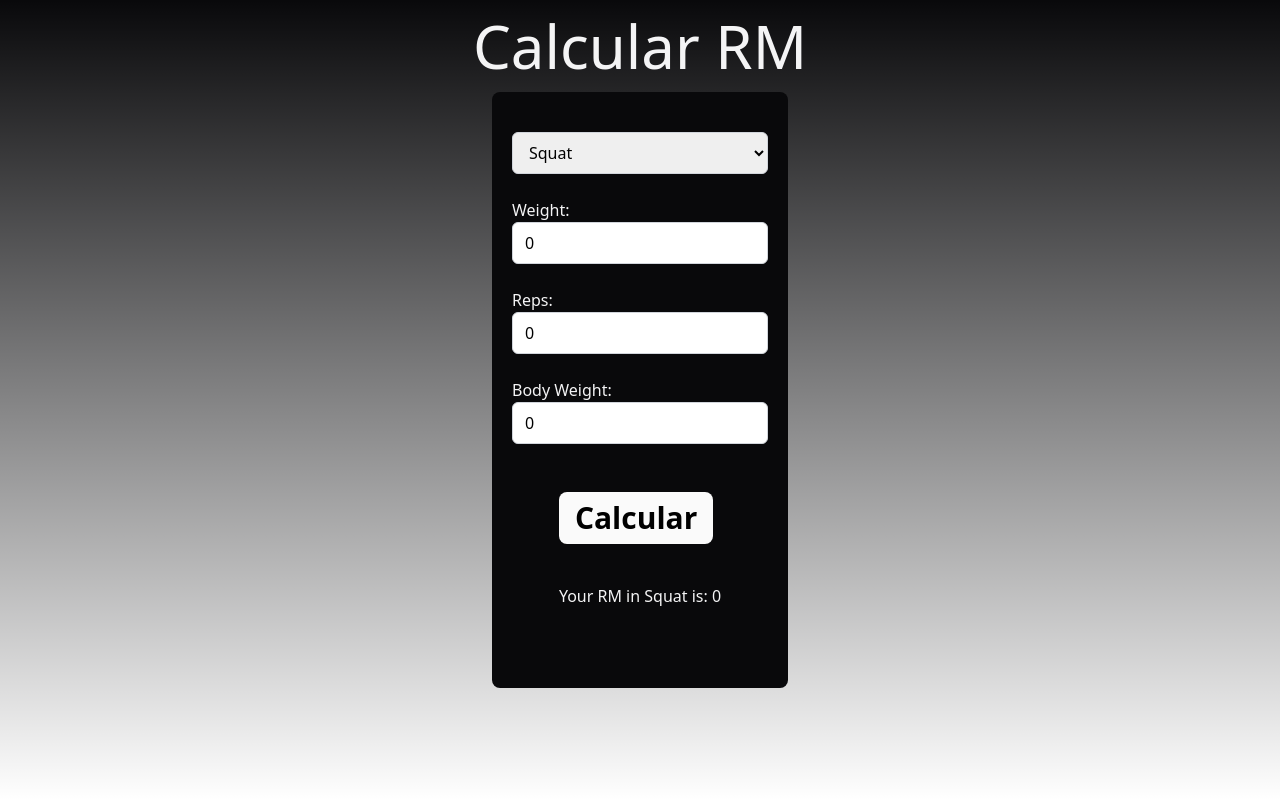
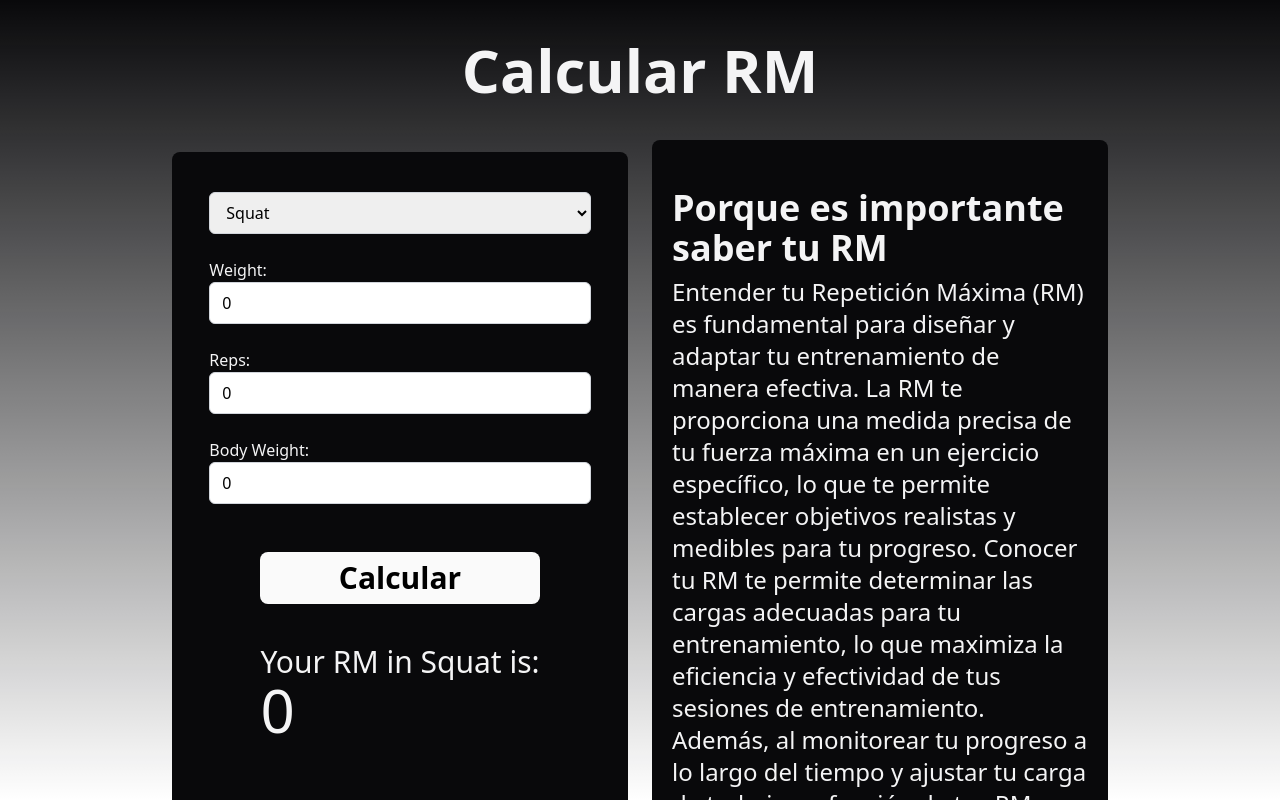
Before and after one commit to DIEGODOPAZO/RmCalculatorNextjs, a Next.js app: page / in a window 1280 px wide. Both pictures are taken after a click on the button "Calcular". Shown: the top 800 px of the page. Built offline with nearby package versions, Linux system fonts and the light colour scheme.

Commit message:
Añadido el parrafo de texto y mejorado los estilos y el responsive. Falta hacer tests y mejorar un poco los estilos

```diff
--- a/src/app/page.jsx
+++ b/src/app/page.jsx
@@ -2,13 +2,40 @@ import Form from "@/components/ui/Form";
 
 export default function Home() {
   return (
-    <main className="flex flex-col justify-center items-center columns-1">
-      <h1 className="text-accent top-3 my-4 text-6xl fonnt-bold">
+    <main className="flex flex-col justify-center items-center columns-1 w-9/10">
+      <h1 className="text-accent top-3 my-10 text-6xl font-bold">
         Calcular RM
       </h1>
 
-      <div className="bg-card-dark py-10 px-5 rounded">
-        <Form />
+      <div className="flex flex-col w-9/12 sm:flex-row">
+        <div className="bg-card-dark py-10 px-5 rounded w-11/12 sm:m-6/12 mx-3 my-3">
+          <Form />
+        </div>
+
+        <div className="text-accent bg-card-dark py-10 px-5 rounded w-11/12 sm:m-6/12 mx-3 flex flex-col">
+          <h2 className="text-4xl font-bold my-2">
+            {" "}
+            Porque es importante saber tu RM{" "}
+          </h2>
+          <p className="text-2xl">
+            Entender tu Repetición Máxima (RM) es fundamental para diseñar y
+            adaptar tu entrenamiento de manera efectiva. La RM te proporciona
+            una medida precisa de tu fuerza máxima en un ejercicio específico,
+            lo que te permite establecer objetivos realistas y medibles para tu
+            progreso. Conocer tu RM te permite determinar las cargas adecuadas
+            para tu entrenamiento, lo que maximiza la eficiencia y efectividad
+            de tus sesiones de entrenamiento. Además, al monitorear tu progreso
+            a lo largo del tiempo y ajustar tu carga de trabajo en función de
+            tus RM, puedes mejorar constantemente tu fuerza y resistencia
+            muscular de manera segura y efectiva. Esto no solo te ayuda a
+            alcanzar tus metas de acondicionamiento físico más rápidamente, sino
+            que también reduce el riesgo de lesiones al evitar el
+            sobreentrenamiento o el levantamiento de pesos inapropiados. En
+            resumen, conocer tu RM es una herramienta invaluable para optimizar
+            tu entrenamiento, mejorar tu rendimiento y garantizar un progreso
+            constante en tu camino hacia una mejor salud y forma física.
+          </p>
+        </div>
       </div>
     </main>
   );
--- a/src/components/ui/Button.jsx
+++ b/src/components/ui/Button.jsx
@@ -4,6 +4,7 @@ import React, { useState } from "react";
 
 export default function Button({ weight, reps, bodWeight, exercise }) {
   const [result, setResult] = useState(null);
+  const [exerciseLocal, setExercise] = useState("");
 
   //funciones para calcular las rm
   function rmSBD(weigth, reps) {
@@ -74,6 +75,7 @@ export default function Button({ weight, reps, bodWeight, exercise }) {
   }
   function handleSubmit() {
     var res = 0;
+    setExercise(exercise)
     switch (exerciseToFormula()) {
       case "SBD":
         res = rmSBD(weight, reps);
@@ -91,7 +93,7 @@ export default function Button({ weight, reps, bodWeight, exercise }) {
   }
 
   return (
-    <div>
+    <div className="flex flex-col">
       <button
         className="bg-card-foreground-dark hover:bg-popover-foreground-dark text-black font-bold py-2 px-4 text-3xl rounded"
         onClick={() => handleSubmit()}
@@ -102,8 +104,8 @@ export default function Button({ weight, reps, bodWeight, exercise }) {
       {
         //sirver para ver si hay resultado, si lo hay se muestran el resultado y la tabla
         result !== null && (
-          <p className="my-10">
-            Your RM in {exercise} is: {result}
+          <p className="my-10 text-3xl flex flex-col">
+            Your RM in {exerciseLocal} is: <p className="text-6xl"> {result} </p>
           </p>
         )
       }
--- a/src/components/ui/Form.jsx
+++ b/src/components/ui/Form.jsx
@@ -23,16 +23,15 @@ export default function Form() {
   }
 
   return (
-    <main>
-      <form onSubmit={handleSubmit} className="text-accent flex flex-col items-center">
+    <main className="full">
+      <form onSubmit={handleSubmit} className="text-accent flex flex-col items-center w-full">
 
-      <div className="flex flex-col">
+      <div className="flex flex-col w-11/12">
           <select
             id="dropdown"
             value={selectedExercise}
-            className="text-black w-64 px-3 py-2 border border-gray-300 rounded-md focus:outline-none focus:border-indigo-500"
+            className="text-black px-3 py-2 border border-gray-300 rounded-md focus:outline-none focus:border-indigo-500"
             onChange={handleSelectChange} // Maneja el cambio en el menú desplegable
-            //hay varios con el mismo valor porque a la hora de hacer las cuentas es al misma formual
           >
             <option value="Squat">Squat</option>
             <option value="Bench">Bench</option>
@@ -43,11 +42,11 @@ export default function Form() {
           </select>
         </div>
         <br />
-        <div className="flex flex-col">
+        <div className="flex flex-col w-11/12">
           <label htmlFor="weight">Weight:</label>
           <input
             id="weight"
-            className="text-black w-64 px-3 py-2 border border-gray-300 rounded-md focus:outline-none focus:border-indigo-500 [appearance:textfield] [&::-webkit-outer-spin-button]:appearance-none [&::-webkit-inner-spin-button]:appearance-none"
+            className="text-black px-3 py-2 border border-gray-300 rounded-md focus:outline-none focus:border-indigo-500 [appearance:textfield] [&::-webkit-outer-spin-button]:appearance-none [&::-webkit-inner-spin-button]:appearance-none"
             type="number"
             inputMode="numeric"
             min="0"
@@ -56,11 +55,11 @@ export default function Form() {
           />
         </div>
         <br />
-        <div className="flex flex-col">
+        <div className="flex flex-col w-11/12">
           <label htmlFor="reps">Reps:</label>
           <input
             id="reps"
-            className="text-black w-64 px-3 py-2 border border-gray-300 rounded-md focus:outline-none focus:border-indigo-500 [appearance:textfield] [&::-webkit-outer-spin-button]:appearance-none [&::-webkit-inner-spin-button]:appearance-none"
+            className="text-black px-3 py-2 border border-gray-300 rounded-md focus:outline-none focus:border-indigo-500 [appearance:textfield] [&::-webkit-outer-spin-button]:appearance-none [&::-webkit-inner-spin-button]:appearance-none"
             type="number"
             min="0"
             value={reps}
@@ -68,11 +67,11 @@ export default function Form() {
           />
         </div>
         <br />
-        <div className="flex flex-col">
+        <div className="flex flex-col w-11/12">
           <label htmlFor="bodWeight">Body Weight:</label>
           <input
             id="bodWeight"
-            className="text-black w-64 px-3 py-2 border border-gray-300 rounded-md focus:outline-none focus:border-indigo-500 [appearance:textfield] [&::-webkit-outer-spin-button]:appearance-none [&::-webkit-inner-spin-button]:appearance-none"
+            className="text-black px-3 py-2 border border-gray-300 rounded-md focus:outline-none focus:border-indigo-500 [appearance:textfield] [&::-webkit-outer-spin-button]:appearance-none [&::-webkit-inner-spin-button]:appearance-none"
             type="number"
             min="0"
             value={bodWeight}
```
